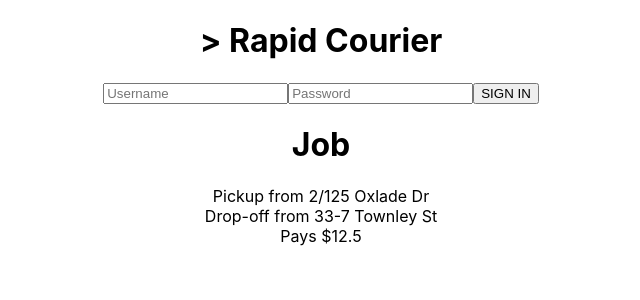
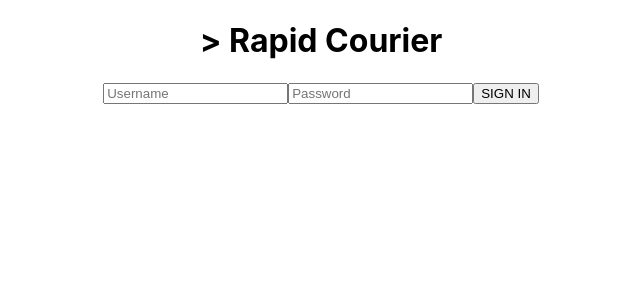
Before and after one commit to le0n/rapid-courier, a React (Create React App) app: page / in a window 1280 px wide. Shown: the top 300 px of the page, without its empty margins (319-959 px from the left). Built offline with nearby package versions, Linux system fonts and the light colour scheme.

Commit message:
working, about to seperate firebase

```diff
--- a/src/App.js
+++ b/src/App.js
@@ -4,7 +4,7 @@ import 'firebase/firestore';
 import 'firebase/auth';
 import React, {useState} from 'react';
 import SignIn from './Components/SignIn';
-import Jobs from './Components/Jobs.js';
+
 
 const config = {
   apiKey: "AIzaSyCXqvu1j3NQ4J303SKtBAcXZ_iFz5LhUdc",
@@ -21,7 +21,7 @@ if (!firebase.apps.length) {
   firebase.initializeApp(config);
 }
 
-const auth = firebase.auth();
+
 const firestore = firebase.firestore();
 
 
@@ -30,9 +30,6 @@ const App = () => {
   return (
     <div className="App">
       <SignIn/>
-      <div>
-        <Jobs pickUp='2/125 Oxlade Dr' dropOff='33-7 Townley St' pay='12.5'/>
-      </div>
     </div>
 
   )
--- a/src/Components/SignIn.js
+++ b/src/Components/SignIn.js
@@ -1,5 +1,6 @@
 import React, {useState} from "react";
 import '../index.css';
+
 
 //SignIn component handles the sign in screen of the webapp
 const SignIn = () => {
@@ -10,9 +11,8 @@ const SignIn = () => {
     //when the sign in button is clicked
     const signInHandler = (event, email, password) => {
         event.preventDefault();
-        alert(email + password);
-        //handle auth here
-    };
+
+    }
 
     const onChangeHandler = (event) => {
         const {name, value} = event.currentTarget;
```
Also changed, not shown: src/firebase.js (added), 1 other file (tests, documents, lock files or other folders).
